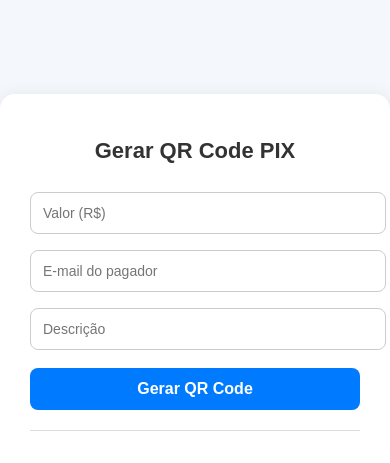
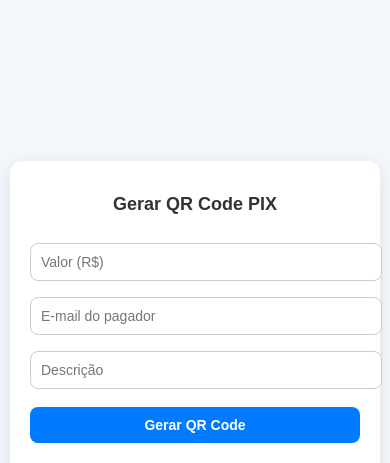
Before and after one commit to Catfallen/plataforma_de_fotos, a website: page public/index.html in a window 390 px wide. Shown: the top 463 px of the page. Drawn offline with Linux system fonts and the light colour scheme.

Commit message:
responsive

```diff
--- a/public/index.html
+++ b/public/index.html
@@ -8,11 +8,11 @@
     font-family: Arial, Helvetica, sans-serif;
     background: #f4f7fb;
     margin: 0;
-      padding: 0;
+    padding: 20px;
     display: flex;
     justify-content: center;
     align-items: center;
-      height: 100vh;
+    min-height: 100vh; /* usa min-height para evitar quebra em telas menores */
   }
 
   .container {
@@ -21,7 +21,8 @@
     border-radius: 15px;
     box-shadow: 0px 4px 20px rgba(0,0,0,0.1);
     text-align: center;
-      width: 350px;
+    width: 100%;
+    max-width: 350px;
   }
 
   h1 {
@@ -71,11 +72,39 @@
   }
 
   #qrcode {
-      width: 250px;
-      height: 250px;
+    width: 220px;
+    height: 220px;
     margin-top: 15px;
   }
+
+  /* Responsividade */
+  @media (max-width: 480px) {
+    body {
+      padding: 10px;
+    }
+
+    .container {
+      padding: 20px;
+      border-radius: 12px;
+      max-width: 100%;
+    }
+
+    h1 {
+      font-size: 18px;
+    }
+
+    input, button {
+      font-size: 14px;
+      padding: 10px;
+    }
+
+    #qrcode {
+      width: 180px;
+      height: 180px;
+    }
+  }
 </style>
+
 </head>
 <body>
   <div class="container">
```
Lines whose indentation alone changed are shown as unchanged.
